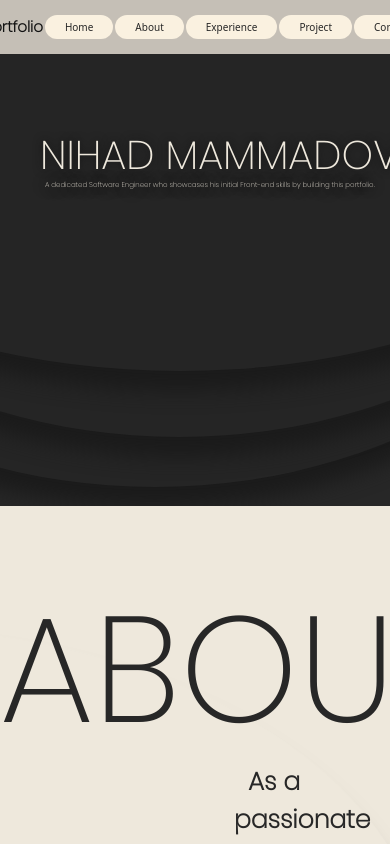
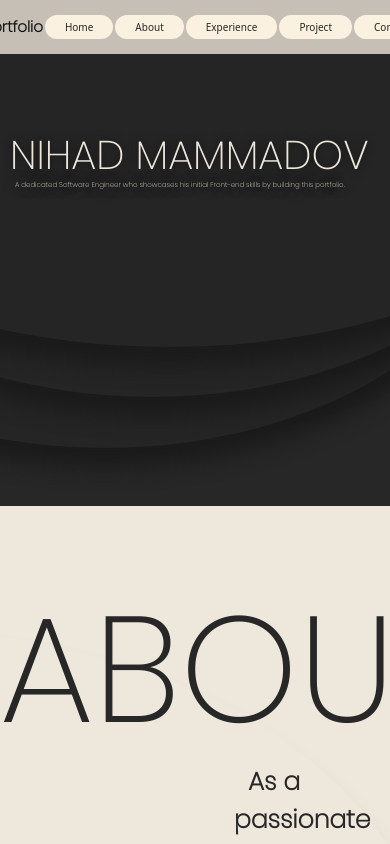
Before and after one commit to YourFavouriteDeveloper/portfolio, a React (Vite) app: page / in a window 390 px wide. Shown: the top 844 px of the page. Built offline with nearby package versions, Linux system fonts and the light colour scheme.

Commit message:
body FIXED

```diff
--- a/src/Body/Body.module.css
+++ b/src/Body/Body.module.css
@@ -124,7 +124,7 @@
   white-space: nowrap;
   text-align: left;
   padding-top: 18%;
-  padding-left: 40px;
+  padding-left: 35px;
   text-shadow: 0px 0px 20px rgb(17, 17, 17);
   font-family: 'PoppinsExtraLight';
   position: relative;
@@ -138,7 +138,7 @@
   font-size: 17px;
   white-space: nowrap;
   text-align: left;
-  padding-left: 60px;
+  padding-left: 50px;
   text-shadow: 0px 0px 20px rgb(17, 17, 17);
   font-family: 'PoppinsExtraLight';
   z-index: 10;
@@ -150,8 +150,8 @@
 
 
 .circle1 {
-  width: 1600px;
-  height: 1200px;
+  width: 1500px;
+  height: 1100px;
   border-radius: 50%;
   background: rgb(37, 37, 37);
   position: absolute;
@@ -164,8 +164,8 @@
 }
 
 .circle2 {
-  width: 1400px;
-  height: 1200px;
+  width: 1300px;
+  height: 1100px;
   border-radius: 50%;
   background: rgb(37, 37, 37);
   position: absolute;
@@ -179,8 +179,8 @@
 }
 
 .circle3 {
-  width: 1400px;
-  height: 1200px;
+  width: 1300px;
+  height: 1100px;
   border-radius: 50%;
   background: rgb(37, 37, 37);
   position: absolute;
@@ -216,7 +216,7 @@
   white-space: nowrap;
   text-align: left;
   padding-top: 20%;
-  padding-left: 40px;
+  padding-left: 30px;
   text-shadow: 0px 0px 15px rgb(17, 17, 17);
   font-family: 'PoppinsExtraLight';
   position: relative;
@@ -230,7 +230,7 @@
   font-size: 15px;
   white-space: nowrap;
   text-align: left;
-  padding-left: 60px;
+  padding-left: 40px;
   text-shadow: 0px 0px 20px rgb(17, 17, 17);
   font-family: 'PoppinsExtraLight';
   z-index: 10;
@@ -242,8 +242,8 @@
 
 
 .circle1 {
-  width: 1500px;
-  height: 1100px;
+  width: 1400px;
+  height: 1000px;
   border-radius: 50%;
   background: rgb(37, 37, 37);
   position: absolute;
@@ -256,8 +256,8 @@
 }
 
 .circle2 {
-  width: 1300px;
-  height: 1100px;
+  width: 1200px;
+  height: 1000px;
   border-radius: 50%;
   background: rgb(37, 37, 37);
   position: absolute;
@@ -271,8 +271,8 @@
 }
 
 .circle3 {
-  width: 1300px;
-  height: 1100px;
+  width: 1200px;
+  height: 1000px;
   border-radius: 50%;
   background: rgb(37, 37, 37);
   position: absolute;
@@ -307,8 +307,8 @@
   font-size: 85px;
   white-space: nowrap;
   text-align: left;
-  padding-top: 22%;
-  padding-left: 40px;
+  padding-top: 24%;
+  padding-left: 25px;
   text-shadow: 0px 0px 10px rgb(17, 17, 17);
   font-family: 'PoppinsExtraLight';
   position: relative;
@@ -322,7 +322,7 @@
   font-size: 12px;
   white-space: nowrap;
   text-align: left;
-  padding-left: 60px;
+  padding-left: 35px;
   text-shadow: 0px 0px 20px rgb(17, 17, 17);
   font-family: 'PoppinsExtraLight';
   z-index: 10;
@@ -334,8 +334,8 @@
 
 
 .circle1 {
-  width: 1400px;
-  height: 1000px;
+  width: 1300px;
+  height: 900px;
   border-radius: 50%;
   background: rgb(37, 37, 37);
   position: absolute;
@@ -348,8 +348,8 @@
 }
 
 .circle2 {
-  width: 1200px;
-  height: 1000px;
+  width: 1100px;
+  height: 900px;
   border-radius: 50%;
   background: rgb(37, 37, 37);
   position: absolute;
@@ -363,8 +363,8 @@
 }
 
 .circle3 {
-  width: 1200px;
-  height: 1000px;
+  width: 1100px;
+  height: 900px;
   border-radius: 50%;
   background: rgb(37, 37, 37);
   position: absolute;
@@ -397,8 +397,8 @@
   font-size: 70px;
   white-space: nowrap;
   text-align: left;
-  padding-top: 25%;
-  padding-left: 40px;
+  padding-top: 27%;
+  padding-left: 20px;
   text-shadow: 0px 0px 10px rgb(17, 17, 17);
   font-family: 'PoppinsExtraLight';
   position: relative;
@@ -412,7 +412,7 @@
   font-size: 11px;
   white-space: nowrap;
   text-align: left;
-  padding-left: 60px;
+  padding-left: 30px;
   text-shadow: 0px 0px 20px rgb(17, 17, 17);
   font-family: 'PoppinsExtraLight';
   z-index: 10;
@@ -424,13 +424,13 @@
 
 
 .circle1 {
-  width: 1350px;
-  height: 950px;
+  width: 1250px;
+  height: 850px;
   border-radius: 50%;
   background: rgb(37, 37, 37);
   position: absolute;
   top: -55%;
-  left: -30%;
+  left: -40%;
   z-index: -4;
   box-shadow: 0px 20px 20px rgb(27, 27, 27);
 
@@ -438,13 +438,13 @@
 }
 
 .circle2 {
-  width: 1200px;
-  height: 950px;
+  width: 1100px;
+  height: 850px;
   border-radius: 50%;
   background: rgb(37, 37, 37);
   position: absolute;
   top: -42%;
-  left: -25%;
+  left: -35%;
   z-index: -5;
   box-shadow: 0px 20px 20px rgb(27, 27, 27);
 
@@ -453,13 +453,13 @@
 }
 
 .circle3 {
-  width: 1200px;
-  height: 950px;
+  width: 1100px;
+  height: 850px;
   border-radius: 50%;
   background: rgb(37, 37, 37);
   position: absolute;
   top: -32%;
-  left: -35%;
+  left: -45%;
   z-index: -6;
   box-shadow: -0px 20px 20px rgb(27, 27, 27);
 
@@ -488,8 +488,8 @@
   font-size: 55px;
   white-space: nowrap;
   text-align: left;
-  padding-top: 28%;
-  padding-left: 40px;
+  padding-top: 24%;
+  padding-left: 15px;
   text-shadow: 0px 0px 10px rgb(17, 17, 17);
   font-family: 'PoppinsExtraLight';
   position: relative;
@@ -504,7 +504,7 @@
   font-size: 9px;
   white-space: nowrap;
   text-align: left;
-  padding-left: 50px;
+  padding-left: 20px;
   text-shadow: 0px 0px 20px rgb(17, 17, 17);
   font-family: 'PoppinsExtraLight';
   z-index: 10;
@@ -516,13 +516,13 @@
 
 
 .circle1 {
-  width: 1250px;
-  height: 850px;
+  width: 1150px;
+  height: 750px;
   border-radius: 50%;
   background: rgb(37, 37, 37);
   position: absolute;
   top: -55%;
-  left: -45%;
+  left: -55%;
   z-index: -4;
   box-shadow: 0px 20px 20px rgb(27, 27, 27);
 
@@ -530,13 +530,13 @@
 }
 
 .circle2 {
-  width: 1100px;
-  height: 850px;
+  width: 1000px;
+  height: 750px;
   border-radius: 50%;
   background: rgb(37, 37, 37);
   position: absolute;
   top: -42%;
-  left: -36%;
+  left: -46%;
   z-index: -5;
   box-shadow: 0px 20px 20px rgb(27, 27, 27);
 
@@ -545,13 +545,13 @@
 }
 
 .circle3 {
-  width: 1100px;
-  height: 850px;
+  width: 1000px;
+  height: 750px;
   border-radius: 50%;
   background: rgb(37, 37, 37);
   position: absolute;
   top: -32%;
-  left: -42%;
+  left: -52%;
   z-index: -6;
   box-shadow: -0px 20px 20px rgb(27, 27, 27);
 
@@ -580,8 +580,8 @@
   font-size: 45px;
   white-space: nowrap;
   text-align: left;
-  padding-top: 32%;
-  padding-left: 40px;
+  padding-top: 28%;
+  padding-left: 15px;
   text-shadow: 0px 0px 10px rgb(17, 17, 17);
   font-family: 'PoppinsExtraLight';
   position: relative;
@@ -596,7 +596,7 @@
   font-size: 8px;
   white-space: nowrap;
   text-align: left;
-  padding-left: 45px;
+  padding-left: 20px;
   text-shadow: 0px 0px 20px rgb(17, 17, 17);
   font-family: 'PoppinsExtraLight';
   z-index: 10;
@@ -608,8 +608,8 @@
 
 
 .circle1 {
-  width: 1150px;
-  height: 750px;
+  width: 1050px;
+  height: 650px;
   border-radius: 50%;
   background: rgb(37, 37, 37);
   position: absolute;
@@ -622,8 +622,8 @@
 }
 
 .circle2 {
-  width: 1000px;
-  height: 750px;
+  width: 900px;
+  height: 650px;
   border-radius: 50%;
   background: rgb(37, 37, 37);
   position: absolute;
@@ -637,8 +637,8 @@
 }
 
 .circle3 {
-  width: 1000px;
-  height: 750px;
+  width: 900px;
+  height: 650px;
   border-radius: 50%;
   background: rgb(37, 37, 37);
   position: absolute;
@@ -673,7 +673,7 @@
   white-space: nowrap;
   text-align: left;
   padding-top: 32%;
-  padding-left: 40px;
+  padding-left: 10px;
   text-shadow: 0px 0px 10px rgb(17, 17, 17);
   font-family: 'PoppinsExtraLight';
   position: relative;
@@ -688,7 +688,7 @@
   font-size: 7px;
   white-space: nowrap;
   text-align: left;
-  padding-left: 45px;
+  padding-left: 15px;
   text-shadow: 0px 0px 20px rgb(17, 17, 17);
   font-family: 'PoppinsExtraLight';
   z-index: 10;
@@ -700,13 +700,13 @@
 
 
 .circle1 {
-  width: 1100px;
-  height: 700px;
+  width: 1000px;
+  height: 600px;
   border-radius: 50%;
   background: rgb(37, 37, 37);
   position: absolute;
-  top: -65%;
-  left: -95%;
+  top: -50%;
+  left: -85%;
   z-index: -4;
   box-shadow: 0px 20px 20px rgb(27, 27, 27);
 
@@ -714,13 +714,13 @@
 }
 
 .circle2 {
-  width: 950px;
-  height: 700px;
+  width: 850px;
+  height: 600px;
   border-radius: 50%;
   background: rgb(37, 37, 37);
   position: absolute;
-  top: -52%;
-  left: -76%;
+  top: -40%;
+  left: -70%;
   z-index: -5;
   box-shadow: 0px 20px 20px rgb(27, 27, 27);
 
@@ -729,12 +729,12 @@
 }
 
 .circle3 {
-  width: 950px;
-  height: 700px;
+  width: 850px;
+  height: 600px;
   border-radius: 50%;
   background: rgb(37, 37, 37);
   position: absolute;
-  top: -42%;
+  top: -30%;
   left: -82%;
   z-index: -6;
   box-shadow: -0px 20px 20px rgb(27, 27, 27);
```
Also changed, not shown: 4 other files (tests, documents, lock files or other folders).
